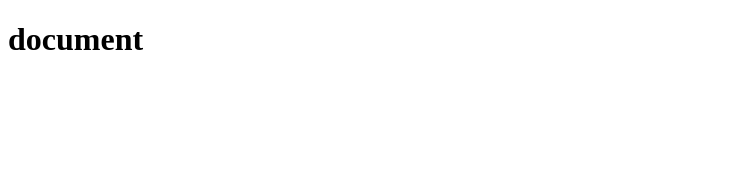
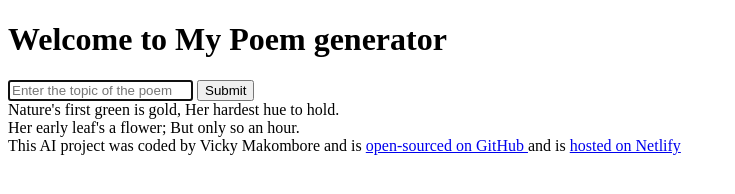
Before and after one commit to VickyRemy/my-poem-generator, a plain HTML site: page index.html in a window 1280 px wide. Shown: the whole page, without its empty margins (0-735 px from the left). Drawn offline with Linux system fonts and the light colour scheme.

Commit message:
Added the basic HTML structure

```diff
--- a/index.html
+++ b/index.html
@@ -4,10 +4,37 @@
     <meta charset="UTF-8">
     <meta name="viewport" content="width=device-width, initial-scale=1.0">
 
-    <title>document</title>
+    <title>AI Poem Generator</title>
+    <style>
+
+
+
+    </style>
 </head>
 <body>
-    <h1>document</h1>
+    <header>
+    <h1>Welcome to My Poem generator</h1>
+    </header>
+    <main>
+        <form>
+            <input type = "text" placeholder="Enter the topic of the poem" autofocus required autocomplete="off" />
+            <input type = "submit"/>
+        </form>
+        <div> Nature's first green is gold,
+              Her hardest hue to hold.
+         <br />
+              Her early leaf's a flower;
+              But only so an hour.
+
+        </div>
+    </main>
+    </body>
+
+    <footer>
+        This AI project was coded by Vicky Makombore and is <a href="https://github.com/VickyRemy/my-poem-generator" target="blank">
+            open-sourced on GitHub
+        </a> and is <a href="https://verdant-horse-4e31d6.netlify.app/" target="_blank"> hosted on Netlify</a>
+    </footer>
 
 </body>
 </html>
```
